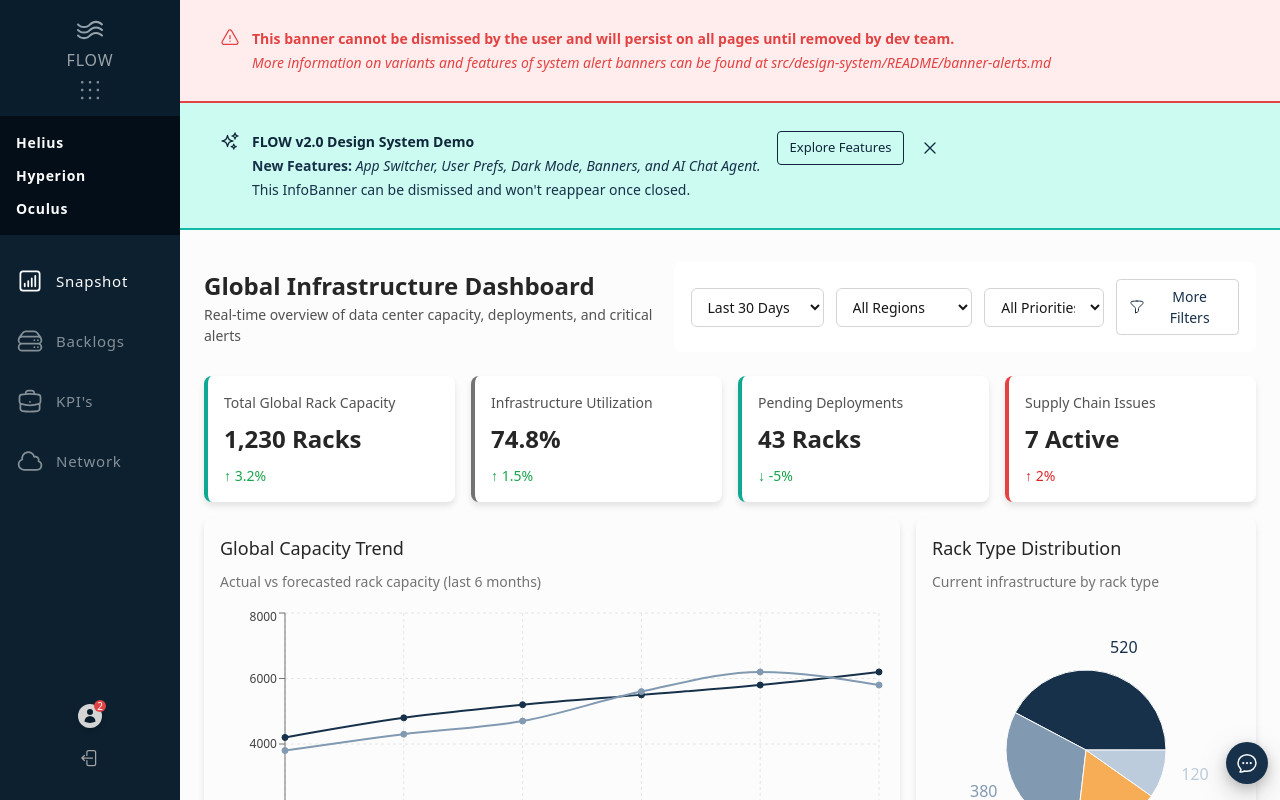
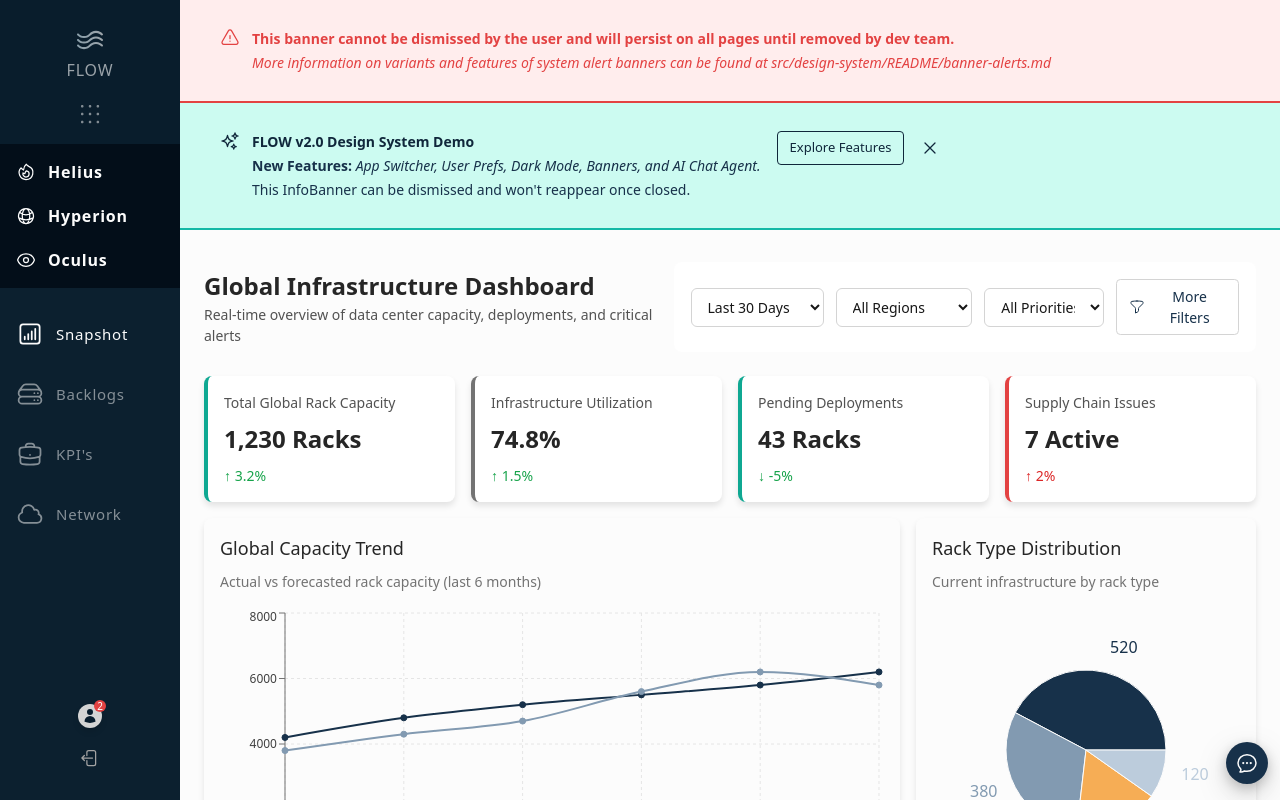
Before and after one commit to m-downing/flow_demo, a Next.js app: page / in a window 1280 px wide. Both pictures are taken after a click on the picture 32 px from the left and 90 px from the top of the page. Shown: the top 800 px of the page. Built offline with nearby package versions, Linux system fonts and the light colour scheme.

Commit message:
fixed menu.

```diff
--- a/src/design-system/layout/Sidebar.tsx
+++ b/src/design-system/layout/Sidebar.tsx
@@ -5,7 +5,7 @@ import Image from 'next/image';
 import Link from 'next/link';
 import { useRouter, usePathname } from 'next/navigation';
 import { appTabs } from './constants';
-import { ChartBarSquareIcon, ServerStackIcon, BriefcaseIcon, CloudIcon, ChartPieIcon, ArrowRightStartOnRectangleIcon, ArrowLeftStartOnRectangleIcon } from '@heroicons/react/24/outline';
+import { ChartBarSquareIcon, ServerStackIcon, BriefcaseIcon, CloudIcon, ChartPieIcon, ArrowRightStartOnRectangleIcon, ArrowLeftStartOnRectangleIcon, GlobeAltIcon, FireIcon, EyeIcon } from '@heroicons/react/24/outline';
 import { UserIcon } from '@heroicons/react/24/solid';
 import NotificationBadge from '../components/feedback/NotificationBadge';
 import { Spinner } from '../components/feedback';
@@ -148,12 +148,13 @@ export default function Sidebar({ isExpanded, onExpandedChange }: SidebarProps)
     <>
       <div className="relative" ref={sidebarRef}>
         <aside className="sticky top-0 h-screen flex flex-col bg-primary-800/90 font-heading w-full">
-          {/* Top section - App icon and switcher */}
+          {/* Fixed Top section - App icon and switcher */}
           <div className="bg-primary-800/90 w-full">
-            {/* App Home Icon */}
+            {/* App Home Icon - Fixed height container */}
             <Link href="/">
-              <div className="group h-[80px] flex flex-col items-center justify-center pt-2 cursor-pointer transition-colors duration-50 bg-primary-800/90 w-full">
+              <div className={`group ${isExpanded ? 'h-[100px]' : 'h-[80px]'} flex flex-col items-center justify-center pt-2 cursor-pointer transition-colors duration-50 bg-primary-800/90 w-full transition-all duration-200`}>
                 <div className="flex flex-col items-center gap-[5px]">
+                  <div className="h-[26px] flex items-center justify-center">
                     <Image
                       src="/icons/vertical-nav/flow.svg"
                       alt="FLOW Logo"
@@ -161,6 +162,7 @@ export default function Sidebar({ isExpanded, onExpandedChange }: SidebarProps)
                       height={26}
                       className="group-hover:opacity-60 transition-opacity duration-50"
                     />
+                  </div>
                   {isExpanded && (
                     <h1 className="text-neutral-50 group-hover:text-neutral-50/[.6] text-[16px] tracking-wider font-body transition-colors duration-50">FLOW</h1>
                   )}
@@ -168,8 +170,8 @@ export default function Sidebar({ isExpanded, onExpandedChange }: SidebarProps)
               </div>
             </Link>
 
-            {/* App Switcher Icon */}
-            <div className="bg-primary-800/90 w-full flex justify-center pb-4">
+            {/* App Switcher Icon - Fixed height container */}
+            <div className="bg-primary-800/90 w-full flex justify-center pb-4 h-[44px] items-center">
               <Image
                 src="/icons/vertical-nav/app-switcher.svg"
                 alt="App Switcher"
@@ -179,30 +181,33 @@ export default function Sidebar({ isExpanded, onExpandedChange }: SidebarProps)
                 onClick={handleAppSwitcherClick}
               />
             </div>
+          </div>
 
-            {/* App Switcher Submenu */}
+          {/* App Switcher Submenu - Separate from fixed header */}
           {isExpanded && isAppSwitcherOpen && (
             <div className="bg-primary-900 w-full py-4 px-4">
-                <div className="flex flex-col gap-3">
+              <div className="flex flex-col gap-5">
                 <Link href="#">
-                    <span className="font-semibold text-neutral-50 text-[14px] tracking-wider hover:text-neutral-300 transition-colors duration-200 cursor-pointer block">
-                      Helius
-                    </span>
+                  <div className="flex items-center gap-3 font-semibold text-neutral-50 text-[16px] tracking-wider hover:text-neutral-300 transition-colors duration-200 cursor-pointer">
+                    <FireIcon className="w-5 h-5" />
+                    <span>Helius</span>
+                  </div>
                 </Link>
                 <Link href="#">
-                    <span className="font-semibold text-neutral-50 text-[14px] tracking-wider hover:text-neutral-300 transition-colors duration-200 cursor-pointer block">
-                      Hyperion
-                    </span>
+                  <div className="flex items-center gap-3 font-semibold text-neutral-50 text-[16px] tracking-wider hover:text-neutral-300 transition-colors duration-200 cursor-pointer">
+                    <GlobeAltIcon className="w-5 h-5" />
+                    <span>Hyperion</span>
+                  </div>
                 </Link>
                 <Link href="#">
-                    <span className="font-semibold text-neutral-50 text-[14px] tracking-wider hover:text-neutral-300 transition-colors duration-200 cursor-pointer block">
-                      Oculus
-                    </span>
+                  <div className="flex items-center gap-3 font-semibold text-neutral-50 text-[16px] tracking-wider hover:text-neutral-300 transition-colors duration-200 cursor-pointer">
+                    <EyeIcon className="w-5 h-5" />
+                    <span>Oculus</span>
+                  </div>
                 </Link>
               </div>
             </div>
           )}
-          </div>
 
           {/* Middle section - navigation tabs */}
           <div className="flex-1 flex flex-col items-center py-8 gap-8 bg-primary-800/90 overflow-y-auto min-h-0 [&::-webkit-scrollbar]:hidden [-ms-overflow-style:none] [scrollbar-width:none]">
```
Also changed, not shown: 1 other file (tests, documents, lock files or other folders). Lines whose indentation alone changed are shown as unchanged.
